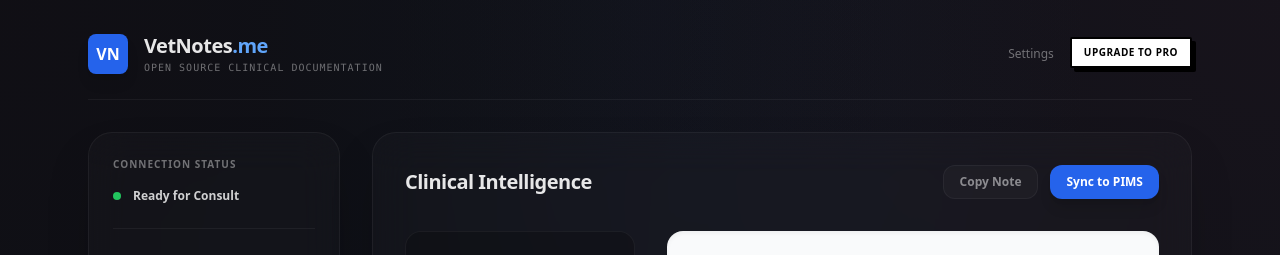
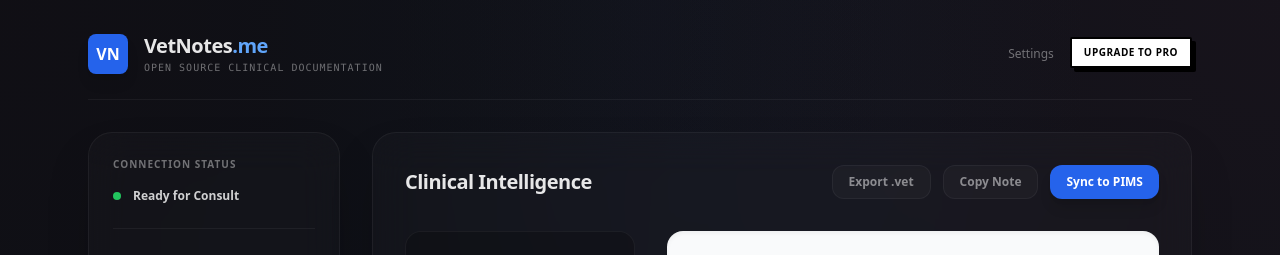
Before and after one commit to midnightnow/vetnotes-me, a SvelteKit app: page / in a window 1280 px wide. Shown: the top 255 px of the page. Built offline with nearby package versions, Linux system fonts and the light colour scheme; no server answers.

Commit message:
feat: align with @vetsorcery/sdk and add .vet export

```diff
--- a/package.json
+++ b/package.json
@@ -32,6 +32,7 @@
 	},
 	"dependencies": {
 		"@google/generative-ai": "^0.24.1",
+		"@vetsorcery/sdk": "file:../../packages/typescript",
 		"@xenova/transformers": "^2.17.2",
 		"dayjs": "^1.11.19"
 	}
--- a/src/lib/services/aiva.ts
+++ b/src/lib/services/aiva.ts
@@ -17,13 +17,7 @@ O: [Objective - physical exam findings, vitals]
 A: [Assessment - differential diagnoses, clinical impression]
 P: [Plan - treatments, medications, follow-up]`;
 
-export interface SOAPNote {
-    subjective: string;
-    objective: string;
-    assessment: string;
-    plan: string;
-    missedCharges?: string[];
-}
+export type { SOAPNote } from '../types';
 
 export async function structureToSOAP(transcript: string, useCloud = false): Promise<SOAPNote> {
     if (useCloud && typeof window !== 'undefined') {
--- a/src/lib/types/vet-format.ts
+++ b/src/lib/types/vet-format.ts
@@ -1,8 +1,6 @@
-/**
- * VetNotes Standard Clinical Data Format
- *
- * A structured representation of a veterinary consultation.
- */
+import type { VetDocument, Patient, SOAPData, SpeciesType } from '@vetsorcery/sdk';
+
+export type { VetDocument, Patient, SOAPData, SpeciesType };
 
 export interface VetClinicalData {
     metadata: {
--- a/src/routes/+page.svelte
+++ b/src/routes/+page.svelte
@@ -170,12 +170,38 @@
 	}
 
 	function copyToClipboard() {
-		navigator.clipboard.writeText(transcript);
-		status = "Copied to Clipboard";
+	        navigator.clipboard.writeText(transcript);
+	        status = "Copied to Clipboard";
 	}
 
-	async function handlePushToPIMS() {
-		if (!soapNote) return;
+	function exportToVet() {
+	        if (!soapNote) return;
+	        const doc = {
+	            version: "1.1",
+	            type: "soap_note",
+	            id: `vet_${Date.now()}`,
+	            created_at: new Date().toISOString(),
+	            updated_at: new Date().toISOString(),
+	            source: "vetnotes",
+	            patient: {
+	                id: "unknown",
+	                species: "canine"
+	            },
+	            data: soapNote
+	        };
+	        const blob = new Blob([JSON.stringify(doc, null, 2)], { type: 'application/json' });
+	        const url = URL.createObjectURL(blob);
+	        const a = document.createElement('a');
+	        a.href = url;
+	        a.download = `consult_${Date.now()}.vet`;
+	        document.body.appendChild(a);
+	        a.click();
+	        document.body.removeChild(a);
+	        URL.revokeObjectURL(url);
+	        status = "Exported .vet file";
+	}
+
+	async function handlePushToPIMS() {		if (!soapNote) return;
 		isPushing = true;
 		status = "Syncing with PIMS...";
 		try {
@@ -337,10 +363,10 @@
 				<div class="flex justify-between items-center mb-8">
 					<h3 class="text-xl font-bold text-white/90 tracking-tight">Clinical Intelligence</h3>
 					<div class="flex space-x-3">
-						<button on:click={copyToClipboard} disabled={!transcript} class="px-4 py-2 text-xs font-semibold bg-white/5 hover:bg-white/10 border border-white/10 rounded-xl transition-all disabled:opacity-50">Copy Note</button>
-						<button on:click={handlePushToPIMS} disabled={!transcript || isPushing} class="px-4 py-2 text-xs font-semibold {isPushing ? 'bg-blue-800' : 'bg-blue-600 hover:bg-blue-500'} rounded-xl transition-all shadow-lg">{isPushing ? "Syncing..." : "Sync to PIMS"}</button>
-					</div>
-				</div>
+					        <button on:click={exportToVet} disabled={!soapNote} class="px-4 py-2 text-xs font-semibold bg-white/5 hover:bg-white/10 border border-white/10 rounded-xl transition-all disabled:opacity-50">Export .vet</button>
+					        <button on:click={copyToClipboard} disabled={!transcript} class="px-4 py-2 text-xs font-semibold bg-white/5 hover:bg-white/10 border border-white/10 rounded-xl transition-all disabled:opacity-50">Copy Note</button>
+					        <button on:click={handlePushToPIMS} disabled={!transcript || isPushing} class="px-4 py-2 text-xs font-semibold {isPushing ? 'bg-blue-800' : 'bg-blue-600 hover:bg-blue-500'} rounded-xl transition-all shadow-lg">{isPushing ? "Syncing..." : "Sync to PIMS"}</button>
+					</div>				</div>
 
 				<div class="grid md:grid-cols-3 gap-8 flex-grow">
 					<div class="space-y-6">
```
Also changed, not shown: src/lib/types.ts (+2 -8 lines), 1 other file (tests, documents, lock files or other folders).
